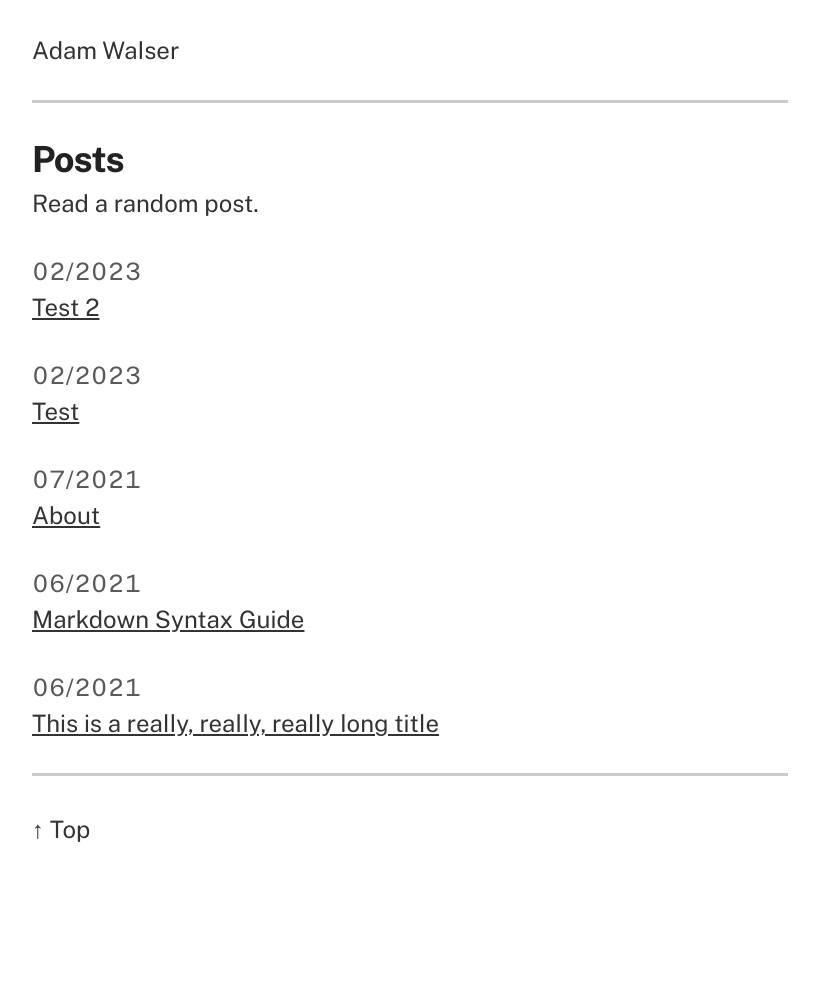
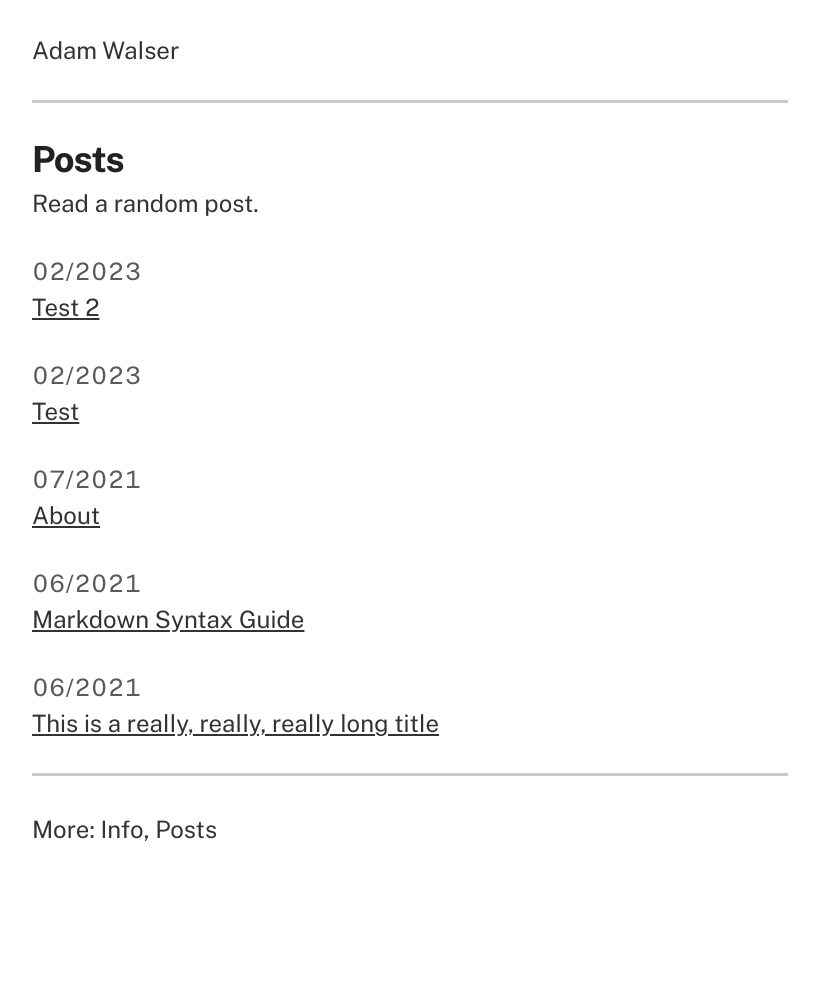
Before and after one commit to ajpwalser/ajpwalser.github.io, a Jekyll site: the page built from index.html, in a window 1280 px wide. Shown: the whole page, without its empty margins (230-1049 px from the left). Built offline with Jekyll 4.4.1, drawn with Linux system fonts in a browser that asks for light colours.

Commit message:
Update index.html

```diff
--- a/index.html
+++ b/index.html
@@ -19,11 +19,5 @@ description:
 </div>
 <hr>
 <footer>
-<p class="footer">
-  <nav>
-    <ul id="menu">
-        <li><a href="#" class="index-link">↑&nbsp;Top</a></li>
-    </ul>
-  </nav>
-</p>
+<p class="footer">More: Info, Posts</p>
 </footer>
```
